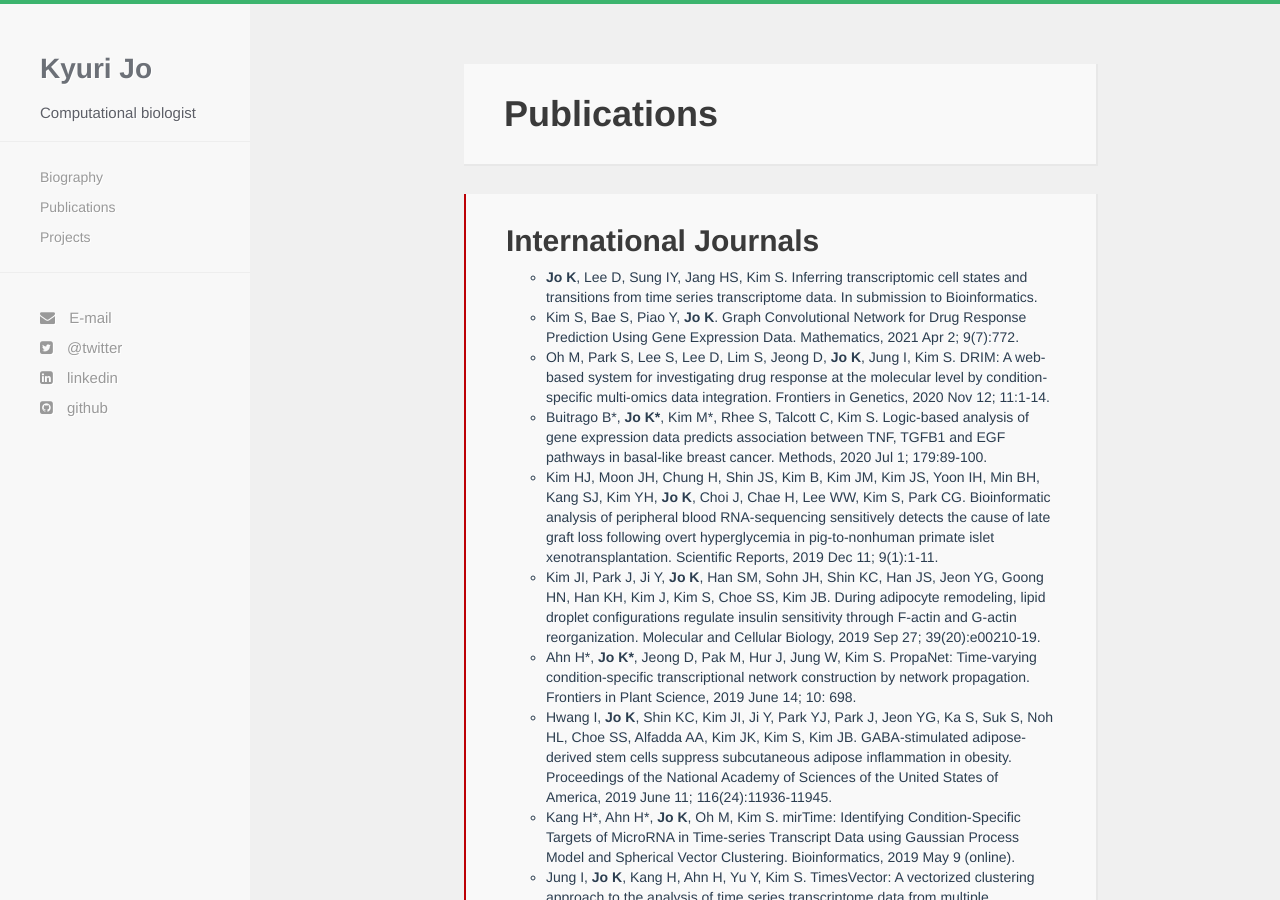
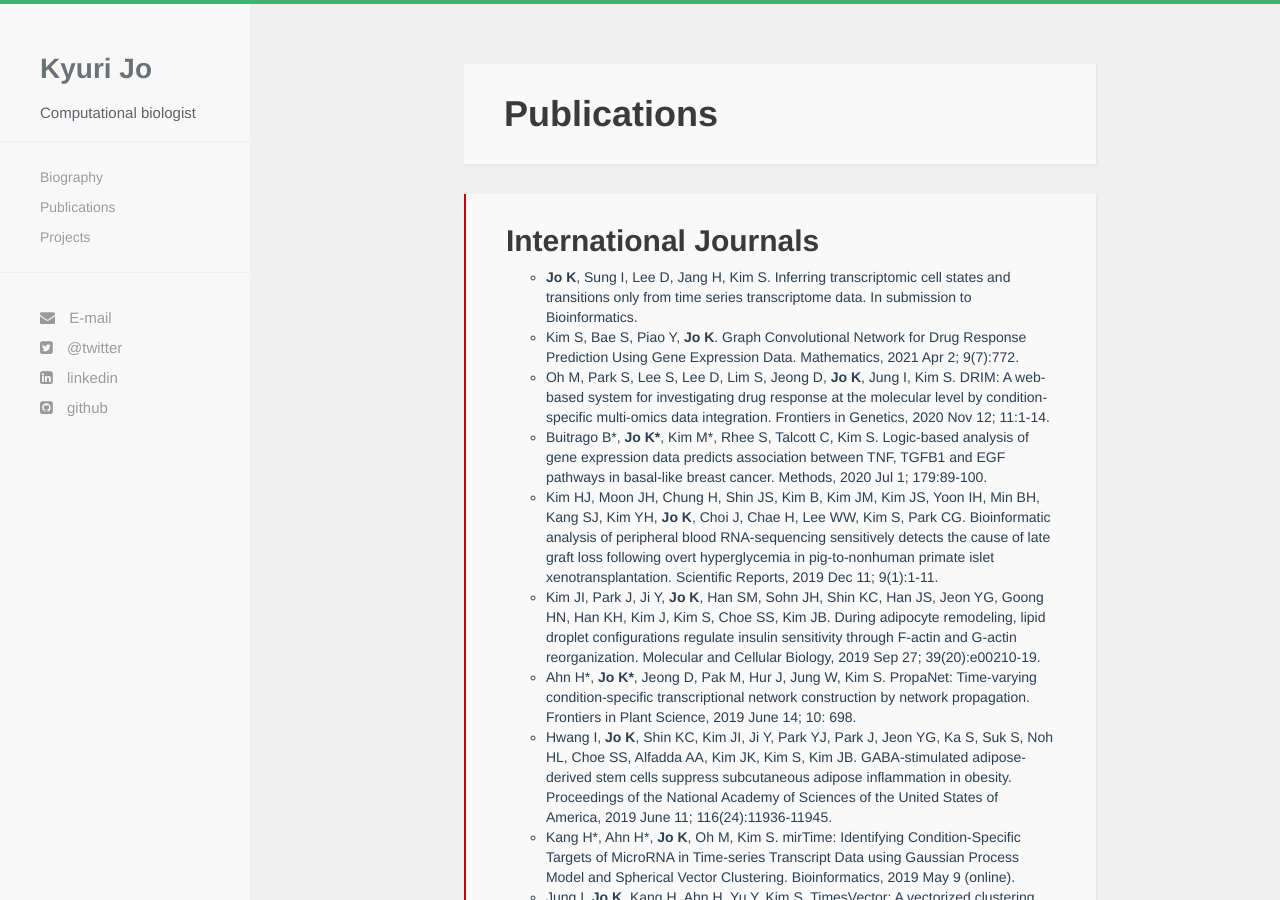
Before and after one commit to kyuriJo/kyuriJo.github.io, a Jekyll site: the page built from publications.html, in a window 1280 px wide and 900 px high. Built offline with Jekyll 4.4.1, drawn with Linux system fonts in a browser that asks for light colours; nearby versions of some CDN libraries.

Commit message:
Update publication

```diff
--- a/publications.html
+++ b/publications.html
@@ -9,7 +9,7 @@ title: Publications
     <div id="article" class="fashion">
       <h2>International Journals</h2>
   <ul class="dot">
-  <li><b>Jo K</b>, Lee D, Sung IY, Jang HS, Kim S. Inferring transcriptomic cell states and transitions from time series transcriptome data. In submission to Bioinformatics.</li>
+  <li><b>Jo K</b>, Sung I, Lee D, Jang H, Kim S. Inferring transcriptomic cell states and transitions only from time series transcriptome data. In submission to Bioinformatics.</li>
   <li>Kim S, Bae S, Piao Y, <b>Jo K</b>. Graph Convolutional Network for Drug Response Prediction Using Gene Expression Data. Mathematics, 2021 Apr 2; 9(7):772.</li>
   <li>Oh M, Park S, Lee S, Lee D, Lim S, Jeong D, <b>Jo K</b>, Jung I, Kim S. DRIM: A web-based system for investigating drug response at the molecular level by condition-specific multi-omics data integration. Frontiers in Genetics, 2020 Nov 12; 11:1-14.</li>
   <li>Buitrago B*, <b>Jo K*</b>, Kim M*, Rhee S, Talcott C, Kim S. Logic-based analysis of gene expression data predicts association between TNF, TGFB1 and EGF pathways in basal-like breast cancer. Methods, 2020 Jul 1; 179:89-100.</li>
```
